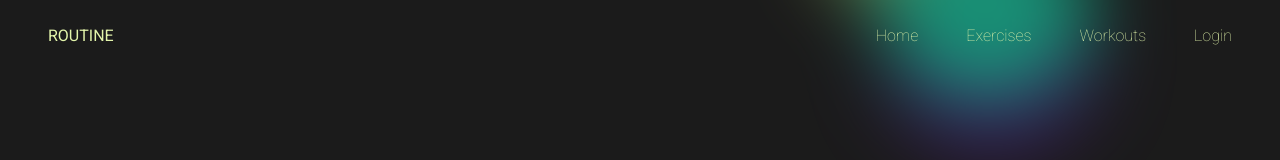
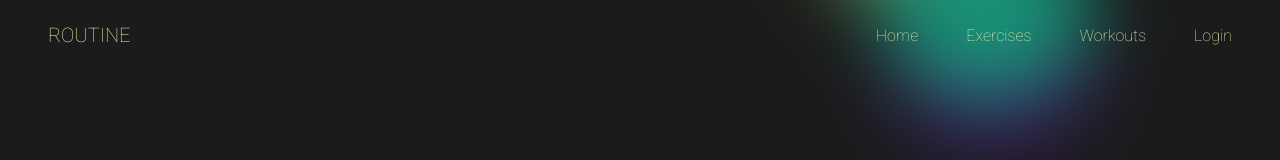
Before and after one commit to erratinsilentio/cc-tracker, a Vue app in the folder app/: page / in a window 1280 px wide. Shown: the top 160 px of the page. Built offline with nearby package versions, Linux system fonts and the light colour scheme; no server answers.

Commit message:
added header animations

```diff
--- a/app/package.json
+++ b/app/package.json
@@ -11,6 +11,7 @@
   "dependencies": {
     "@supabase/supabase-js": "^2.21.0",
     "dotenv": "^16.0.3",
+    "gsap": "^3.11.5",
     "pinia": "^2.0.35",
     "vue": "^3.2.47",
     "vue-router": "^4.1.6"
--- a/app/src/components/common/header/Header.vue
+++ b/app/src/components/common/header/Header.vue
@@ -3,10 +3,28 @@
     import { useSessionStore } from '../../../store/sessionStore';
     import { Paths } from '../../../types/types.js';
     import { supabase } from '../../../utils/supabase';
+    import gsap from "gsap";
+
     const store = useSessionStore()
     const sessionData = ref(store.session);
 
+    const logo = ['R', 'O', 'U', 'T', 'I', 'N', 'E']
+    const letter = ref(null)
+    const navbutton = ref(null)
+
     onMounted(() => {
+        gsap.to(letter.value, {
+        y: 0,
+        stagger: 0.05,
+        delay: .2,
+        duration: .1,
+        })
+
+        gsap.to(navbutton.value, {
+            y: 0,
+            duration: 0.1,
+        })
+
         supabase.auth.getSession().then(({data: { session }}) => {
             if(session) {
                 store.setSession(session)
@@ -30,19 +48,20 @@
         sessionData.value = null
         store.setSession(null);
     }
+
 </script>
 
 <template>
     <header class="header">
         <article class="logo">
-            ROUTINE
+            <div v-for="char in logo" ref="letter" class="letter">{{ char }}</div>
         </article>
         <article class="nav">
-        <router-link :to="Paths.Home">Home</router-link>
-        <router-link :to="Paths.Exercises">Exercises</router-link>
-        <router-link :to="Paths.Workouts">Workouts</router-link>
-        <router-link v-if="!sessionData" :to="Paths.Login">Login</router-link>
-        <router-link v-else :to="Paths.Home" @click="logOut">Logout</router-link>
+        <router-link :to="Paths.Home" class="navbutton">Home</router-link>
+        <router-link :to="Paths.Exercises" class="navbutton">Exercises</router-link>
+        <router-link :to="Paths.Workouts" class="navbutton">Workouts</router-link>
+        <router-link v-if="!sessionData" :to="Paths.Login" class="navbutton">Login</router-link>
+        <router-link v-else :to="Paths.Home" @click="logOut" class="navbutton">Logout</router-link>
     </article>
     </header>
 </template>
@@ -59,7 +78,11 @@
     .logo {
         padding-left: 3rem;
         color: #E3F5AB;
-        font-weight: 400;
+        font-weight: 100;
+        clip-path: polygon(0 0, 100% 0, 100% 100%, 0% 100%);
+        display: flex;
+        flex-direction: row;
+        font-size: 1.25rem;
     }
 
     a {
@@ -72,4 +95,24 @@
     a:hover{
         text-decoration: underline;
     }
+
+    .letter {
+        transform: translateY(115px);
+        transition: transform .5s;
+    }
+
+    .navbutton{
+        animation: fadeIn 1s ease-in forwards;
+        animation-delay: 1.3;
+    }
+
+    @keyframes fadeIn {
+    0% {
+        opacity: 0;
+    }
+    100% {
+        opacity: 1;
+    }
+    }
+
 </style>
```
Also changed, not shown: 1 other file (tests, documents, lock files or other folders).
